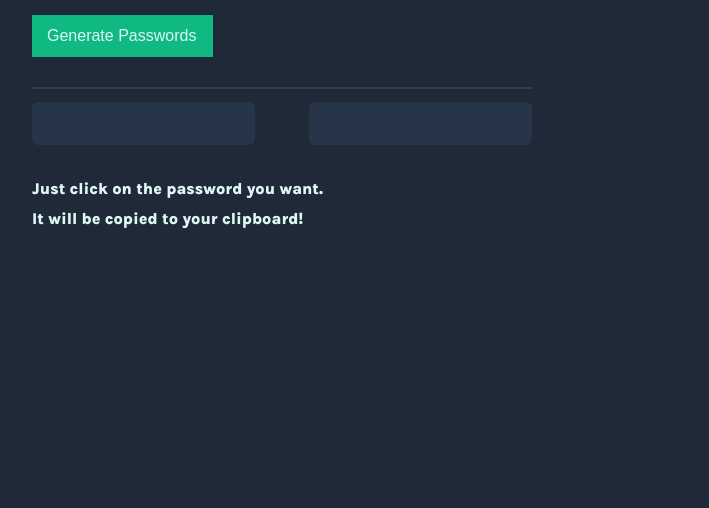
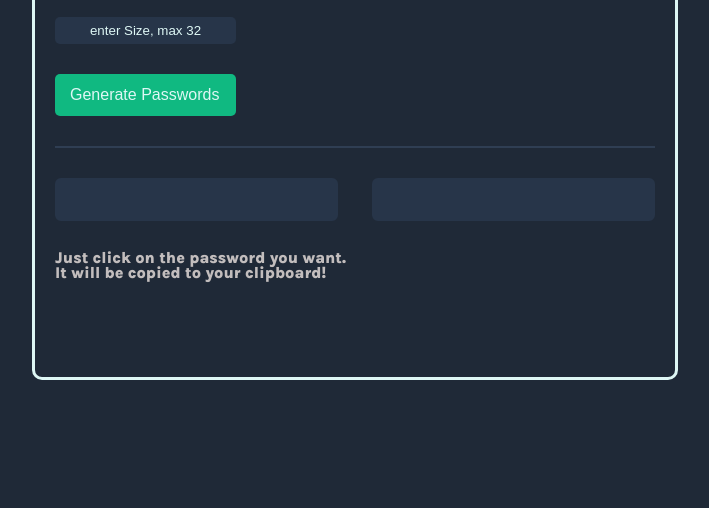
Before and after one commit to lavather/PWGenerator, a plain HTML site: page index.html in a window 1280 px wide. Shown: the part 294-802 px from the top of the page, without its empty margins (96-805 px from the left). Drawn offline with Linux system fonts and the light colour scheme.

Commit message:
Update styles.css

```diff
--- a/styles.css
+++ b/styles.css
@@ -3,11 +3,14 @@ body {
     font-family: 'Karla', sans-serif;
     margin: 10%;
     height:500px;
-    width:500px;
+    width:600px;
     background-color:#1F2937;
     color:hsl(175, 60%, 92%);
     line-height:30px;
     white-space:nowrap;
+    border-radius:10px;
+    border:3px solid hsl(175, 60%, 92%);
+    padding:20px;
 }
 
 h1{
@@ -37,7 +40,9 @@ h3{
 
 #length{
     display:flex;
+    height: 25px;
     border:none;
+    border-radius:5px;
     background-color:#273549;
     color:#4ADF86;
     text-align:center;
@@ -46,6 +51,9 @@ h3{
 #length::-webkit-inner-spin-button{
     -webkit-appearance: none;
     margin:o;
+}
+#length::placeholder{
+    color:hsl(175, 60%, 92%);
 }
 
 #submitButton{
@@ -56,6 +64,7 @@ h3{
     color:hsl(175, 60%, 92%);
     display:flex;
     border:none;
+    border-radius: 5px;
     line-height:24px;
     font-size:16px;
 }
@@ -67,6 +76,7 @@ h3{
     align-items: center;
     text-align:center;
     font:"Inter";
+
 }
 
 #character-el{
@@ -78,14 +88,16 @@ h3{
     border-right:6px solid #273549;
     font-size:small;
     color:#55F991;
-    width: 211px;
+    width: 271px;
     height: 39px;
     left: 52px;
     top: 396px;
     margin-right:10px;
+    margin-top:30px;
     display: flex;
     align-items: center;
     justify-content: center;
+
 }
 
 #character-el2{
@@ -97,12 +109,19 @@ h3{
     border-right:6px solid #273549;
     font-size:small;
     color:#55F991;
-    width: 211px;
+    width: 271px;
     height: 39px;
     left: 52px;
     top: 396px;
     margin-left:10px;
+    margin-top:30px;
     display: flex;
     align-items: center;
     justify-content: center;
 }
+#description{
+    font-size:medium;
+    font-weight: 200;
+    line-height:15px;
+    color: rgb(194, 189, 189);
+}
```
